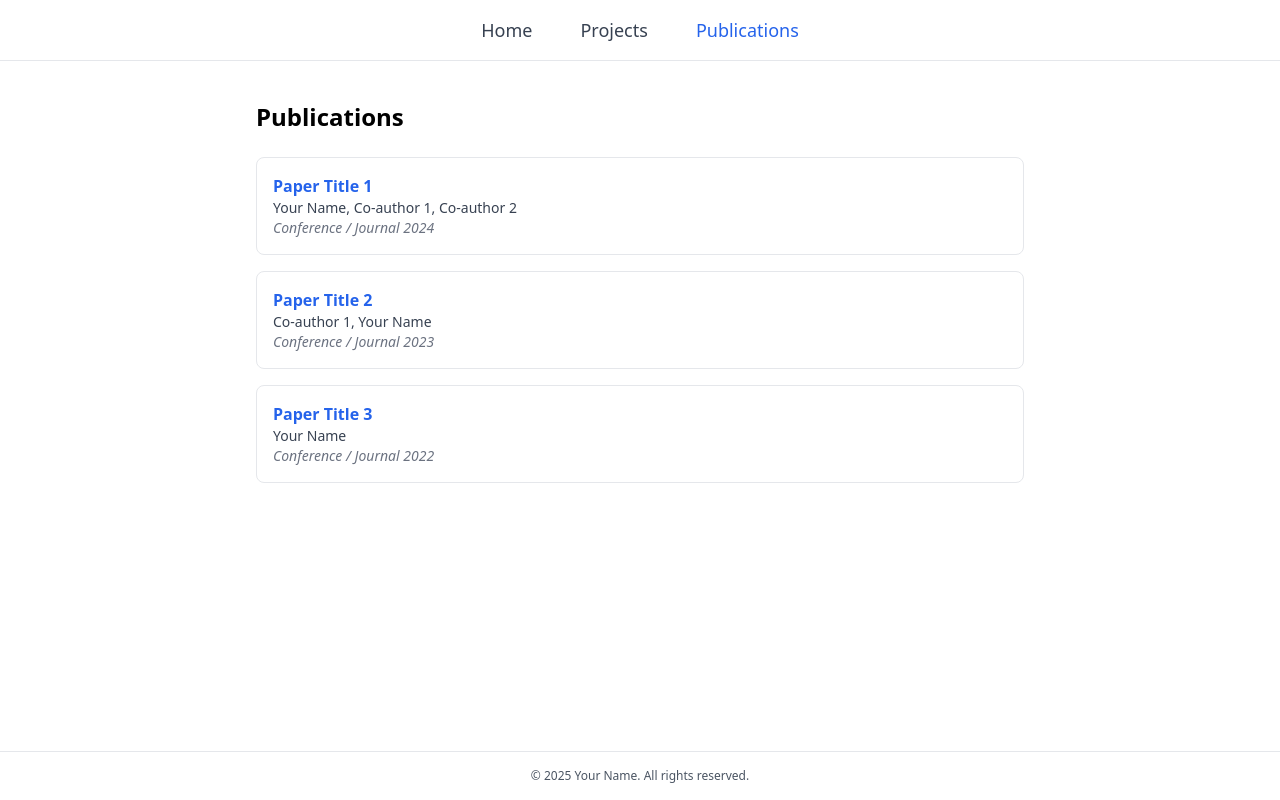
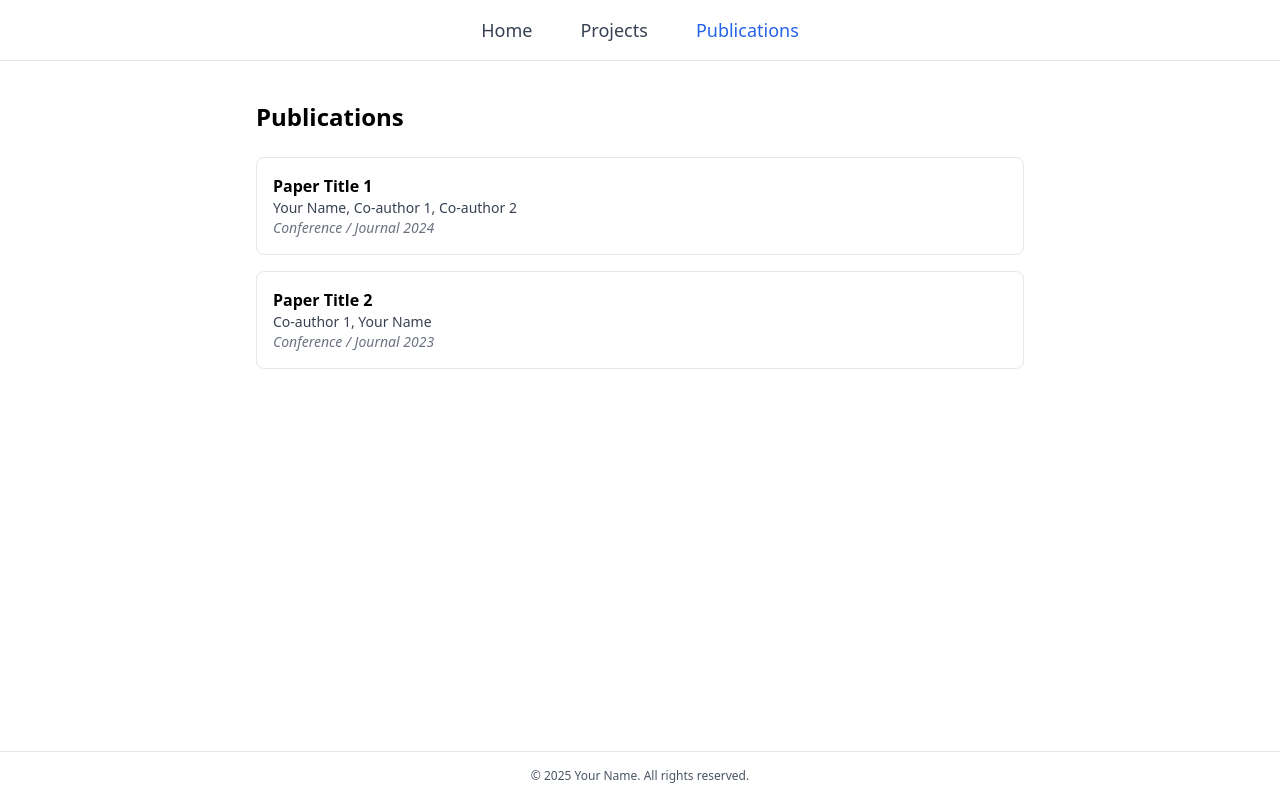
Before and after one commit to TakuyaLB/TakuyaLB.github.io, a React (Vite) app: page / in a window 1280 px wide. Both pictures are taken after a click on the button "Publications". Built offline with nearby package versions, Linux system fonts and the light colour scheme.

Commit message:
publication titles

```diff
--- a/src/App.jsx
+++ b/src/App.jsx
@@ -31,26 +31,26 @@ const Portfolio = () => {
         "Detailed description of project 3. Explain the context, your role, and the outcomes.",
       image: "/images/project3.jpg",
     },
-    // Add extra dummy projects for scrolling
+    // add more dummy projects to test scrolling
     {
       id: 4,
       title: "Project Title 4",
       description: "Brief description of project 4",
-      fullDescription: "Full description of project 4",
+      fullDescription: "Detailed description of project 4",
       image: "/images/project1.jpg",
     },
     {
       id: 5,
       title: "Project Title 5",
       description: "Brief description of project 5",
-      fullDescription: "Full description of project 5",
+      fullDescription: "Detailed description of project 5",
       image: "/images/project2.jpg",
     },
     {
       id: 6,
       title: "Project Title 6",
       description: "Brief description of project 6",
-      fullDescription: "Full description of project 6",
+      fullDescription: "Detailed description of project 6",
       image: "/images/project3.jpg",
     },
   ];
@@ -66,12 +66,6 @@ const Portfolio = () => {
       title: "Paper Title 2",
       authors: "Co-author 1, Your Name",
       venue: "Conference / Journal 2023",
-      link: "#",
-    },
-    {
-      title: "Paper Title 3",
-      authors: "Your Name",
-      venue: "Conference / Journal 2022",
       link: "#",
     },
   ];
@@ -114,7 +108,7 @@ const Portfolio = () => {
             href="https://linkedin.com"
             target="_blank"
             rel="noopener noreferrer"
-            className="text-gray-500 hover:text-blue-600 transition-transform duration-200 transform hover:scale-110"
+            className="text-gray-500 hover:text-blue-600 transition-transform transform hover:scale-125 duration-200"
           >
             <Linkedin size={18} />
           </a>
@@ -122,7 +116,7 @@ const Portfolio = () => {
             href="https://github.com"
             target="_blank"
             rel="noopener noreferrer"
-            className="text-gray-500 hover:text-gray-900 transition-transform duration-200 transform hover:scale-110"
+            className="text-gray-500 hover:text-gray-900 transition-transform transform hover:scale-125 duration-200"
           >
             <Github size={18} />
           </a>
@@ -130,7 +124,7 @@ const Portfolio = () => {
             href="https://scholar.google.com"
             target="_blank"
             rel="noopener noreferrer"
-            className="text-gray-500 hover:text-blue-600 transition-transform duration-200 transform hover:scale-110"
+            className="text-gray-500 hover:text-blue-600 transition-transform transform hover:scale-125 duration-200"
           >
             <BookOpen size={18} />
           </a>
@@ -138,7 +132,7 @@ const Portfolio = () => {
             href="/cv.pdf"
             target="_blank"
             rel="noopener noreferrer"
-            className="text-gray-500 hover:text-red-600 transition-transform duration-200 transform hover:scale-110"
+            className="text-gray-500 hover:text-red-600 transition-transform transform hover:scale-125 duration-200"
           >
             <FileText size={18} />
           </a>
@@ -261,9 +255,7 @@ const Portfolio = () => {
             href={pub.link}
             className="block border rounded-lg p-4 hover:shadow-lg transition transform hover:scale-105"
           >
-            <h3 className="font-semibold text-blue-600 hover:text-blue-800">
-              {pub.title}
-            </h3>
+            <h3 className="font-semibold">{pub.title}</h3>
             <p className="text-sm text-gray-700">{pub.authors}</p>
             <p className="text-sm text-gray-500 italic">{pub.venue}</p>
           </a>
```
